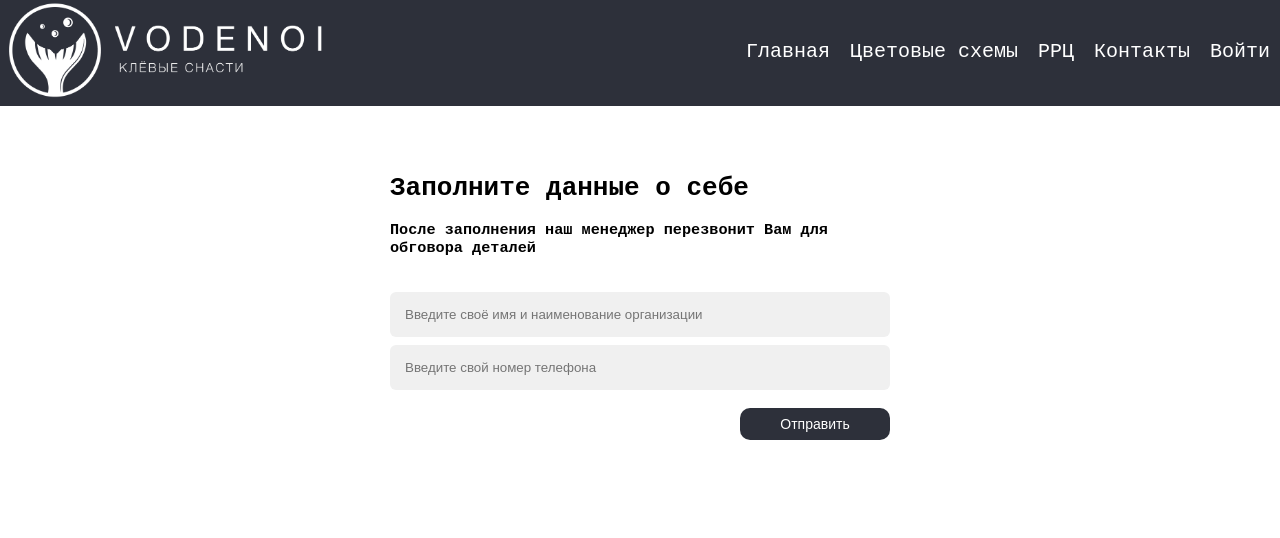
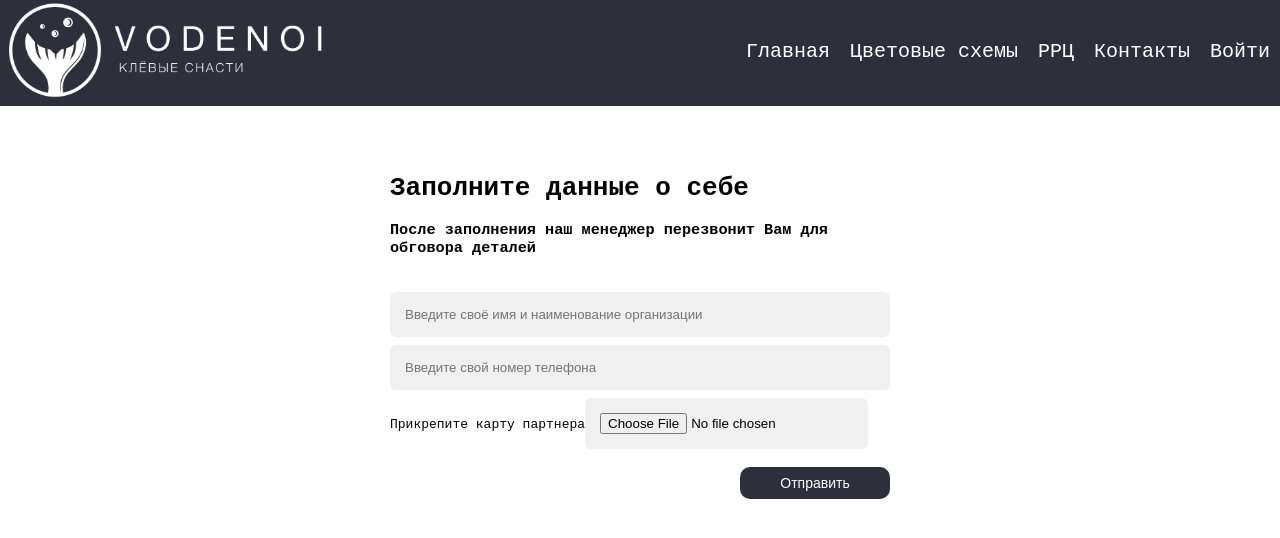
Before and after one commit to ASharksss/VodenoiPriceList-v2, a React (Create React App) app: page /order in a window 1280 px wide. Shown: the top 538 px of the page. Built offline with nearby package versions, Linux system fonts and the light colour scheme; no server answers.

Commit message:
feat: order send file

```diff
--- a/src/Order/Order.jsx
+++ b/src/Order/Order.jsx
@@ -5,15 +5,24 @@ export const Order = ({countBasket, basket, setLoopBasket}) => {
     const [fio, setFIO] = useState('')
     const [tel, setTel] = useState('')
     const [load, setLoad] = useState(false)
+    const [selectedFile, setSelectedFile] = useState(null)
 
-    function handleSubmit() {
+    const handleSubmit = async (event) => {
+        event.preventDefault()
+        const formData = new FormData()
+        formData.append("file", selectedFile);
+        formData.append("order", JSON.stringify(basket))
+        formData.append("count", JSON.stringify(countBasket))
+        formData.append("fio", fio)
+        formData.append("tel", tel)
+        try {
             alert('Заказ отправлен в обработку!')
             setLoad(true)
-        axios.post('/order', {
-            order: basket,
-            count: countBasket,
-            fio: fio,
-            tel: tel
+            await axios({
+                method: "post",
+                url: "/order",
+                data: formData,
+                headers: { "Content-Type": "multipart/form-data" },
             }).then(res => {
                 if (res.data.serverStatus == 1) {
                     localStorage.removeItem('basket')
@@ -22,6 +31,15 @@ export const Order = ({countBasket, basket, setLoopBasket}) => {
                     window.location.replace(window.location.protocol + "//" + window.location.host)
                 }
             })
+        } catch(error) {
+            setLoad(false)
+            console.log(error)
+        }
+    }
+
+    const handleFileSelect = (event) => {
+        setSelectedFile(event.target.files[0])
+        console.log(event.target.files[0])
     }
 
     return (
@@ -32,17 +50,25 @@ export const Order = ({countBasket, basket, setLoopBasket}) => {
                         После получения оператором заявки, страница закроется сама</h1>
                 </div>
                 :
-                <>
+                <form style={{
+                    display: 'flex',
+                    flexDirection: 'column'
+                }}
+                  onSubmit={handleSubmit}>
                     <div className="order_titles">
                         <h1>Заполните данные о себе</h1>
                         <h3>После заполнения наш менеджер перезвонит Вам для обговора деталей</h3>
                     </div>
                     <input onChange={e => setFIO(e.target.value)} type="text" value={fio}
-                           placeholder='Введите своё имя и наименование организации'/>
+                           placeholder='Введите своё имя и наименование организации' required/>
                     <input onChange={e => setTel(e.target.value)} type="number" value={tel}
-                           placeholder='Введите свой номер телефона'/>
-                    <button onClick={() => handleSubmit()}>Отправить</button>
-                </>
+                           placeholder='Введите свой номер телефона' required/>
+                    <label>
+                        Прикрепите карту партнера
+                        <input onChange={handleFileSelect} type="file" accept="application/msword, application/pdf"/>
+                    </label>
+                    <button>Отправить</button>
+                </form>
             }
         </div>
     )
--- a/src/index.js
+++ b/src/index.js
@@ -5,7 +5,7 @@ import { BrowserRouter } from 'react-router-dom';
 import App from './App';
 
 axios.defaults.baseURL = 'https://market.vodenoi.shop/v1';
-//axios.defaults.baseURL = 'http://localhost:5000/v1';
+// axios.defaults.baseURL = 'http://localhost:5000/v1';
 
 
 const root = ReactDOM.createRoot(document.getElementById('root'));
```
Lines whose indentation alone changed are shown as unchanged.
